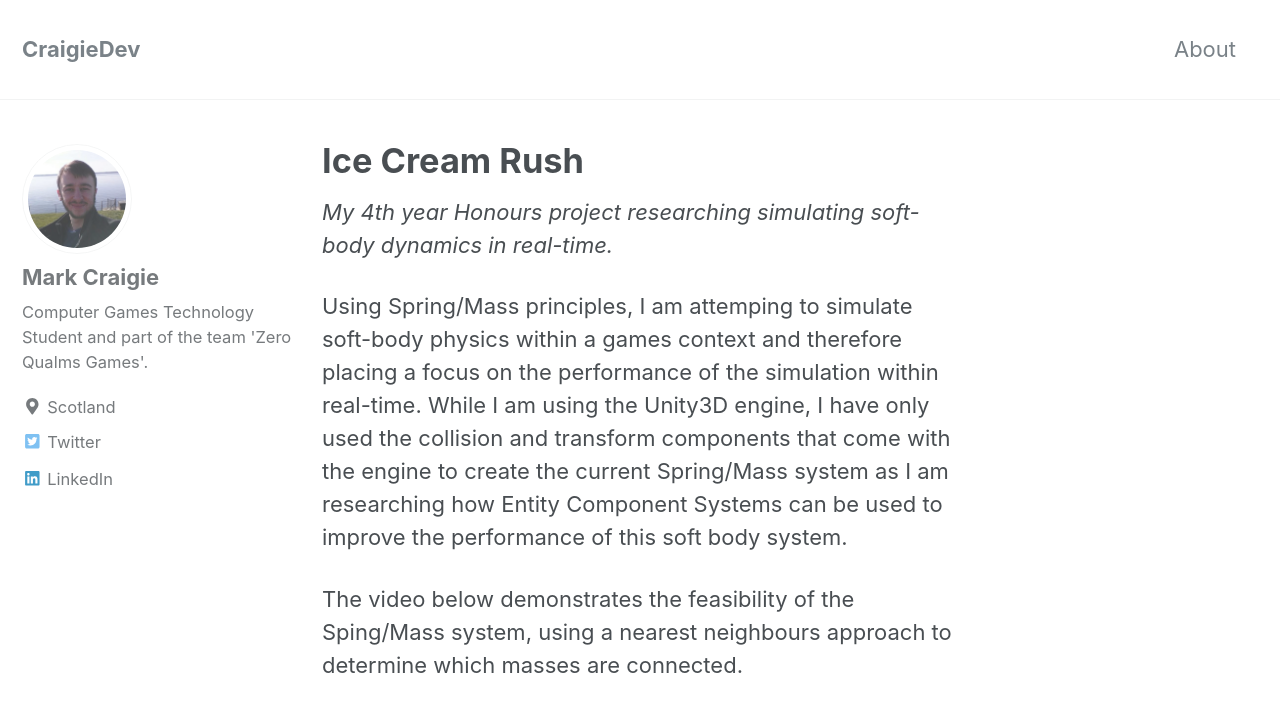
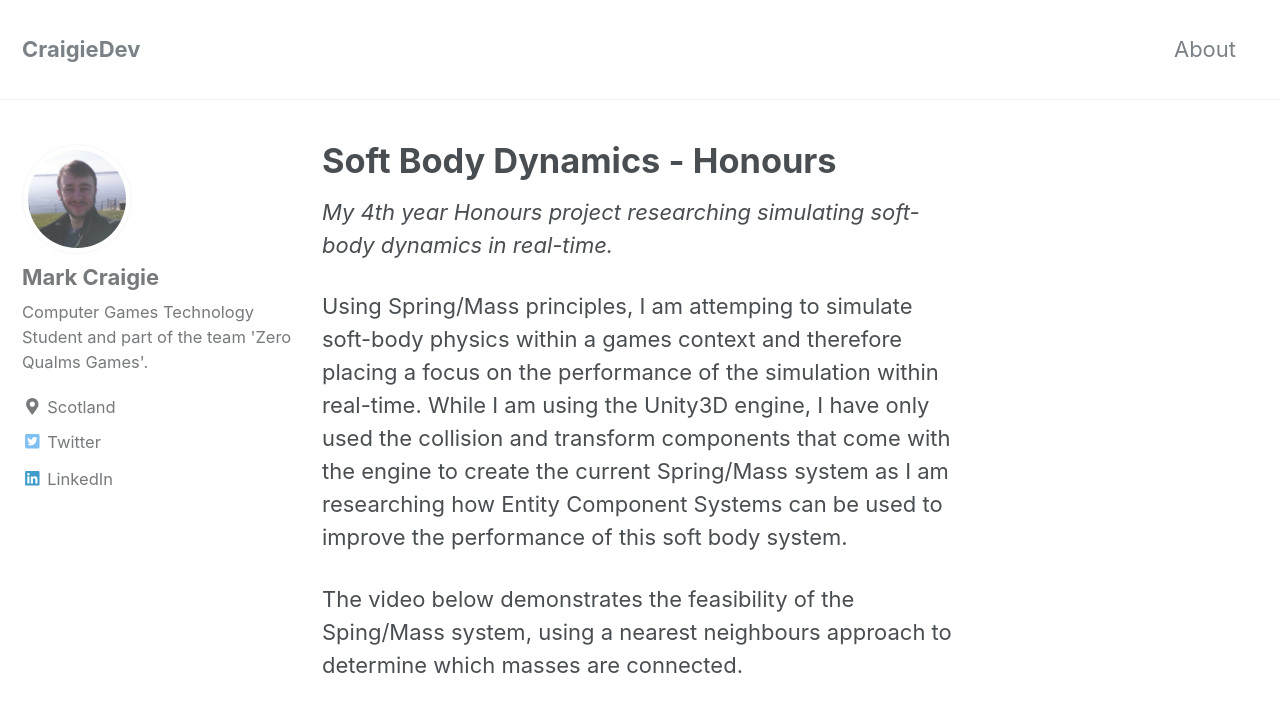
Before and after one commit to LeSmurk/CraigieDev, a Jekyll site: the page built from _pages/honours.md, in a window 1280 px wide and 900 px high, cut to the strip 0-706 px from the top of the window. Built offline with Jekyll 4.4.1, drawn with Linux system fonts in a browser that asks for light colours; nearby versions of some CDN libraries.

Commit message:
Update honours.md

```diff
--- a/_pages/honours.md
+++ b/_pages/honours.md
@@ -1,5 +1,5 @@
 ---
-title: "Ice Cream Rush"
+title: "Soft Body Dynamics - Honours"
 permalink: /pages/honours
 ---
 
```
